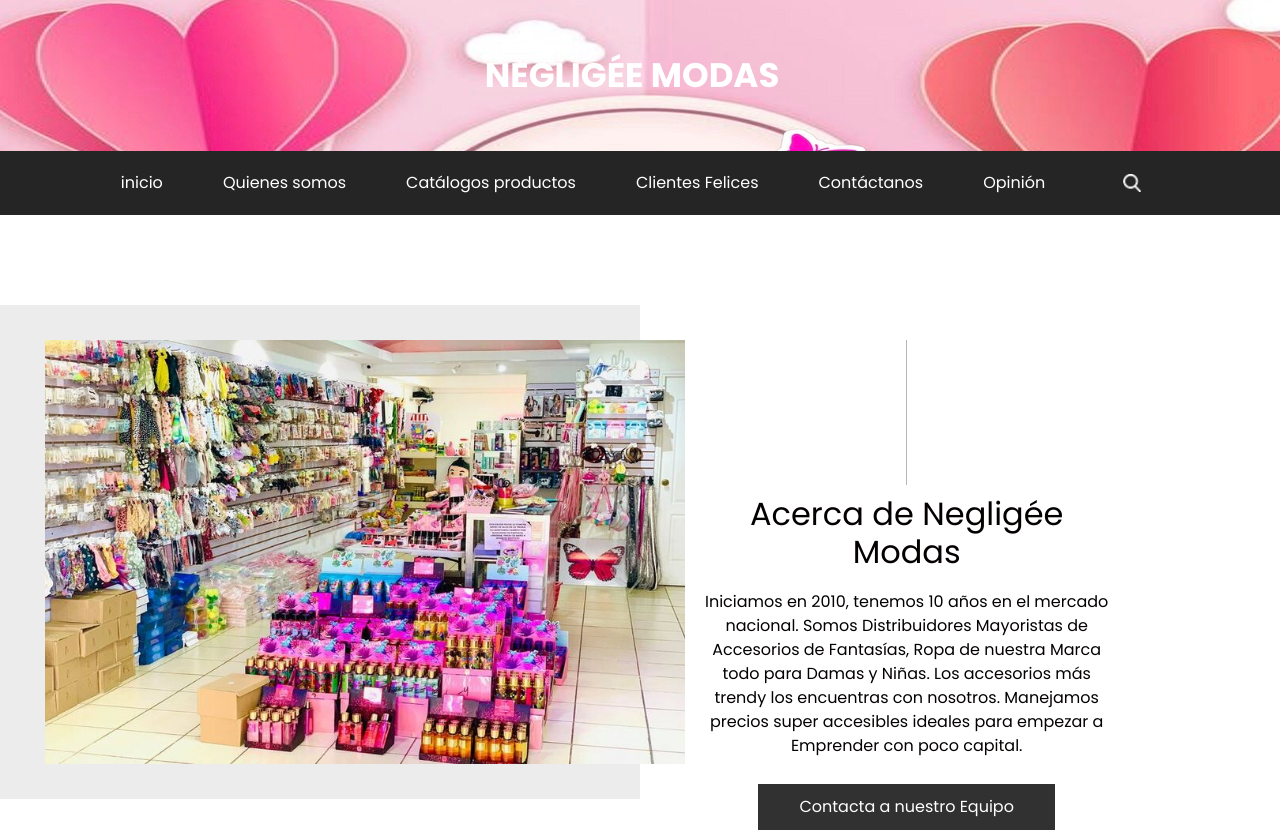
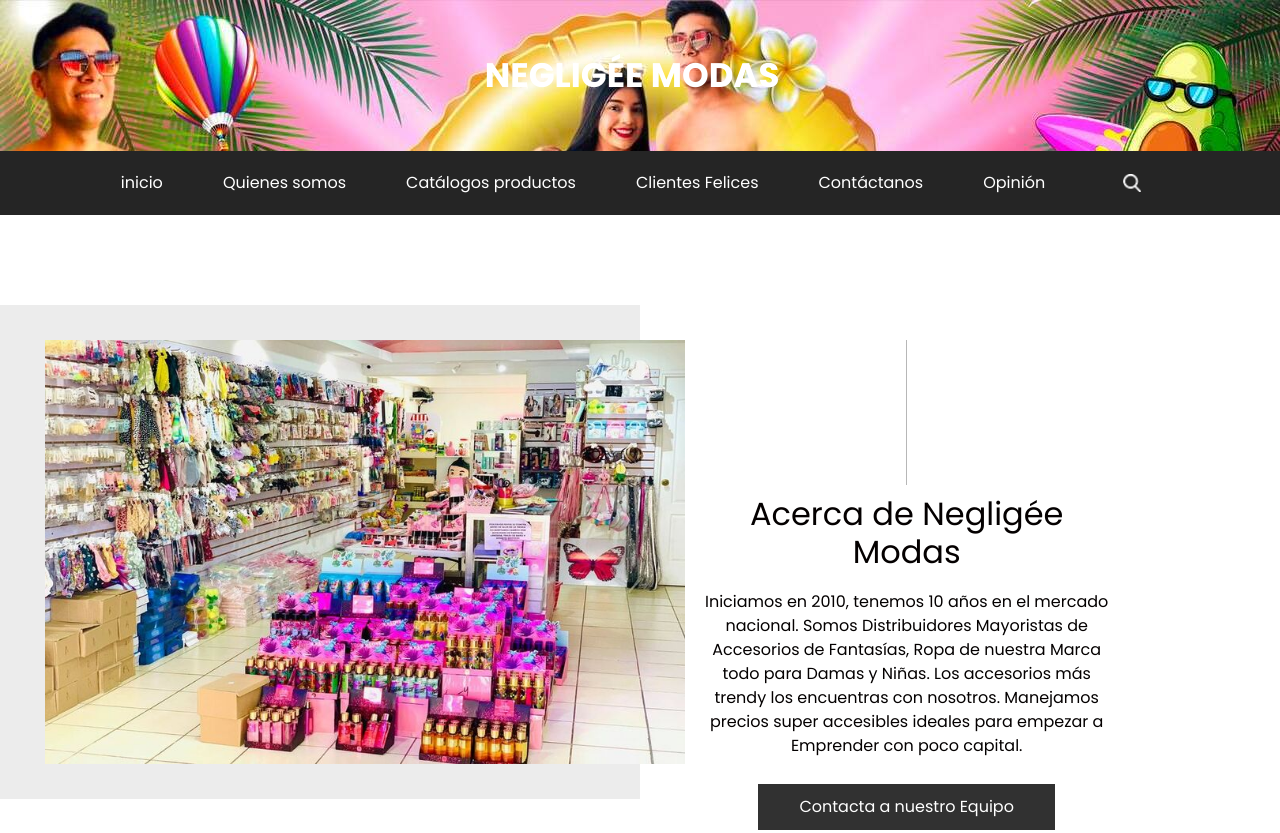
Before and after one commit to negligee09/tiendavirtual, a plain HTML site: page about.html in a window 1280 px wide. Shown: the top 833 px of the page. Drawn offline with nearby package versions, Linux system fonts and the light colour scheme; a web font is replaced by a local one.

Commit message:
Update style.css

```diff
--- a/css/style.css
+++ b/css/style.css
@@ -31,7 +31,7 @@ body {
 /*header section*/
 .sub_page .brand_box {
   position: relative;
-  background-image: url(../images/slider-img3.jpg);
+  background-image: url(../images/slider-img4.jpg);
   padding: 45px 0;
 }
 
```
